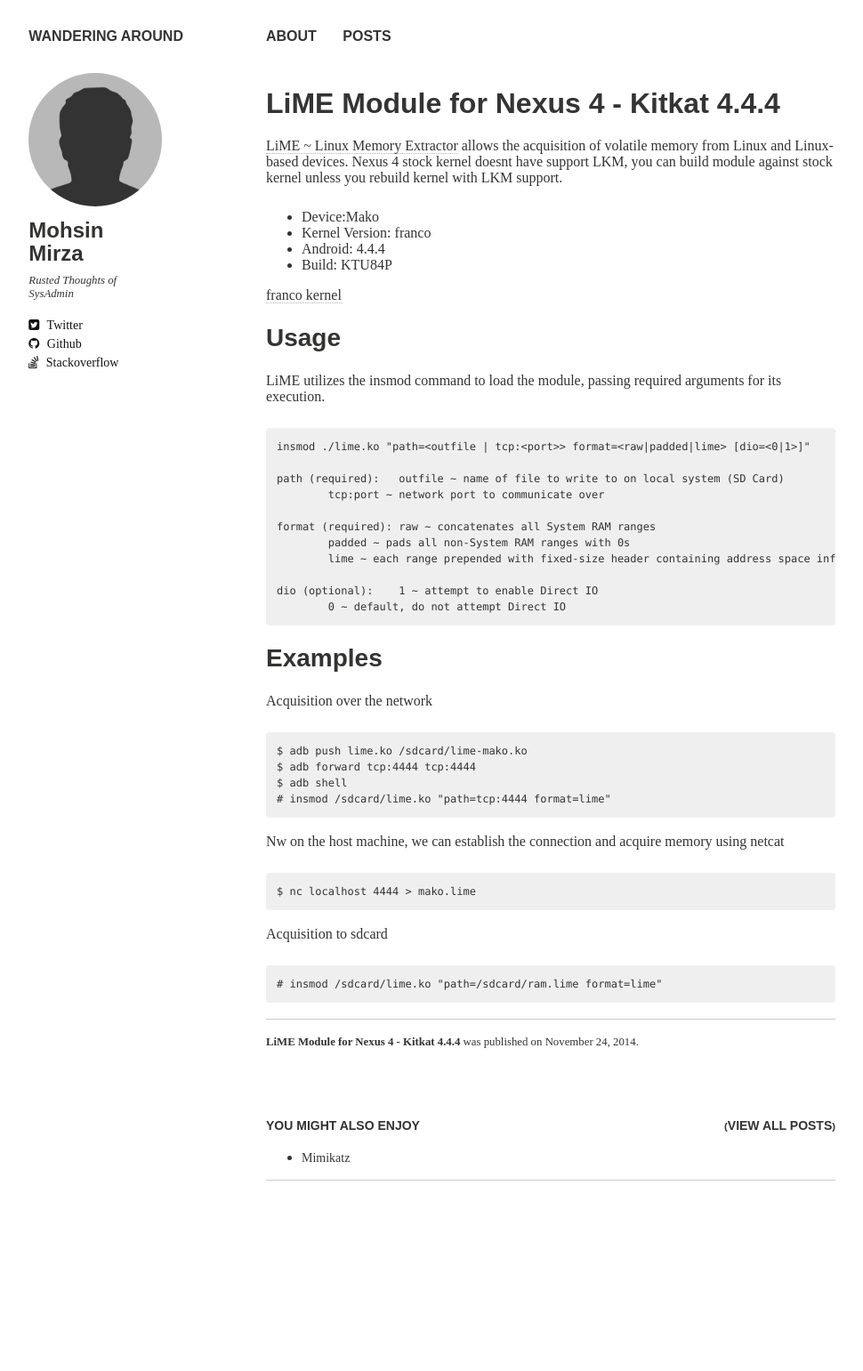
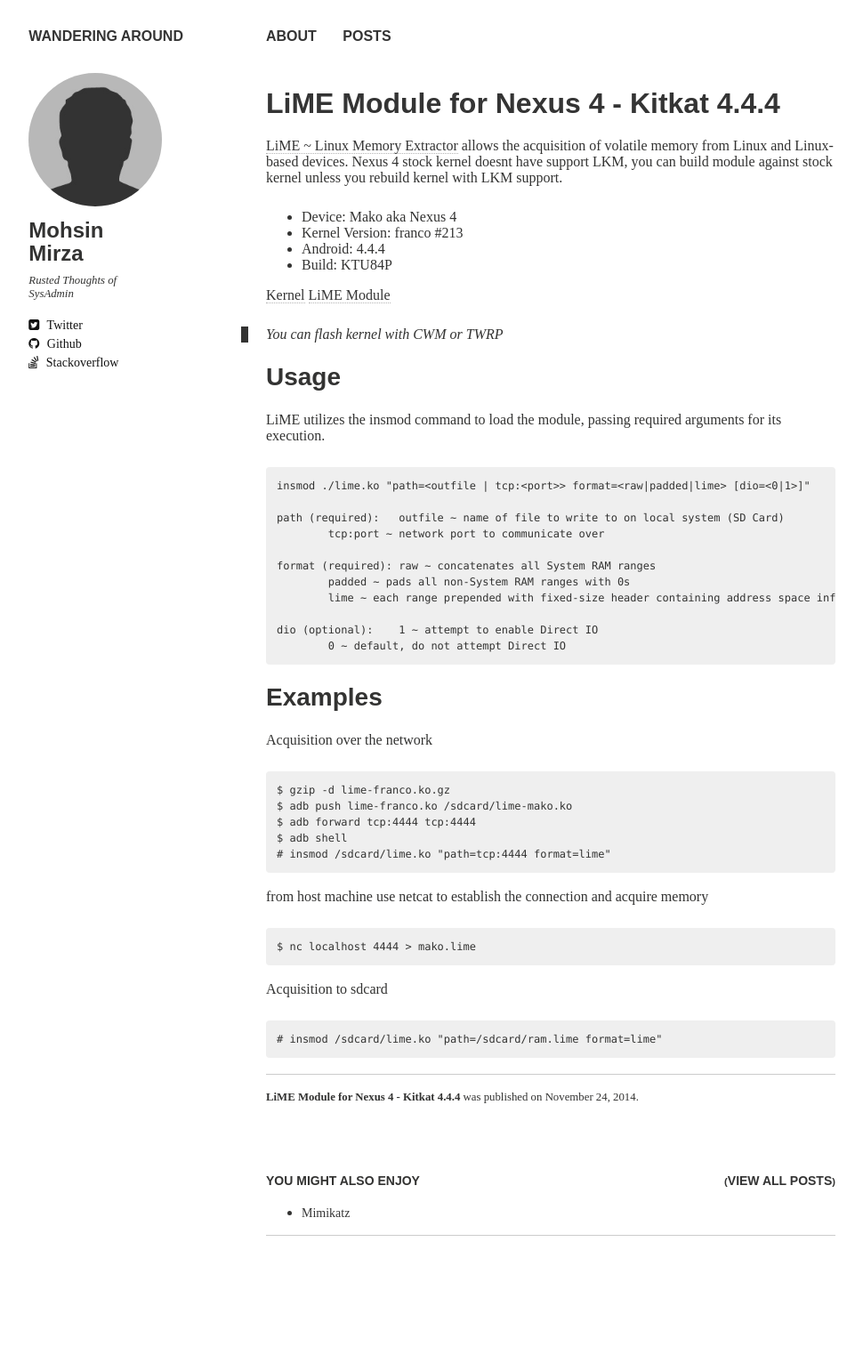
Before and after one commit to jahil/jahil.github.io, a Jekyll site: the page built from _posts/2014-11-24-lime-module-for-nexus-4-kitkat-4-4-4.md, in a window 1280 px wide. Shown: the whole page at 89% size, without its empty margins (21-991 px from the left). Built offline with Jekyll 4.4.1, drawn with Linux system fonts in a browser that asks for light colours; nearby versions of some CDN libraries; some web fonts are replaced; before the commit the page ends 1479 px from its top, so only the background shows below that.

Commit message:
baseline commit

```diff
--- a/_posts/2014-11-24-lime-module-for-nexus-4-kitkat-4-4-4.md
+++ b/_posts/2014-11-24-lime-module-for-nexus-4-kitkat-4-4-4.md
@@ -4,7 +4,7 @@ title: "LiME Module for Nexus 4 - Kitkat 4.4.4"
 modified:
 categories:
 excerpt:
-tags: [volatility, kernel, forensics, module, android, mako]
+tags: [volatility, kernel, forensics, module, android, mako, nexus]
 image:
   feature:
 date: 2014-11-24T17:59:25+04:00
@@ -13,12 +13,16 @@ date: 2014-11-24T17:59:25+04:00
 [LiME ~ Linux Memory Extractor](https://github.com/504ensicsLabs/LiME) allows the acquisition of volatile memory from Linux and Linux-based devices.
 Nexus 4 stock kernel doesnt have support LKM, you can build module against stock kernel unless you rebuild kernel with LKM support.
 
-* Device:Mako
-* Kernel Version: franco
+* Device: Mako aka Nexus 4
+* Kernel Version: franco #213
 * Android: 4.4.4
 * Build: KTU84P
 
-<a markdown="0" href="http://192.241.177.15/Nexus4/4.4/boot-r213.img">franco kernel</a>
+<a markdown="0" href="http://franciscofranco.minooch.com/Nexus4/4.4/zips/franco.Kernel-nightly-r213.zip">Kernel</a>
+<a markdown="0" href="/lime-franco.ko.gz">LiME Module</a>
+
+
+> You can flash kernel with CWM or TWRP
 
 ## Usage
 LiME utilizes the insmod command to load the module, passing required arguments for its execution.
@@ -42,13 +46,14 @@ dio (optional):    1 ~ attempt to enable Direct IO
 
 Acquisition over the network
 {% highlight text %}
-$ adb push lime.ko /sdcard/lime-mako.ko
+$ gzip -d lime-franco.ko.gz
+$ adb push lime-franco.ko /sdcard/lime-mako.ko
 $ adb forward tcp:4444 tcp:4444
 $ adb shell
 # insmod /sdcard/lime.ko "path=tcp:4444 format=lime"
 {% endhighlight %}
 
-Nw on the host machine, we can establish the connection and acquire memory using netcat
+from host machine use netcat to establish the connection and acquire memory
 {% highlight text %}
 $ nc localhost 4444 > mako.lime
 {% endhighlight %}
```
Also changed, not shown: 2 other files.
